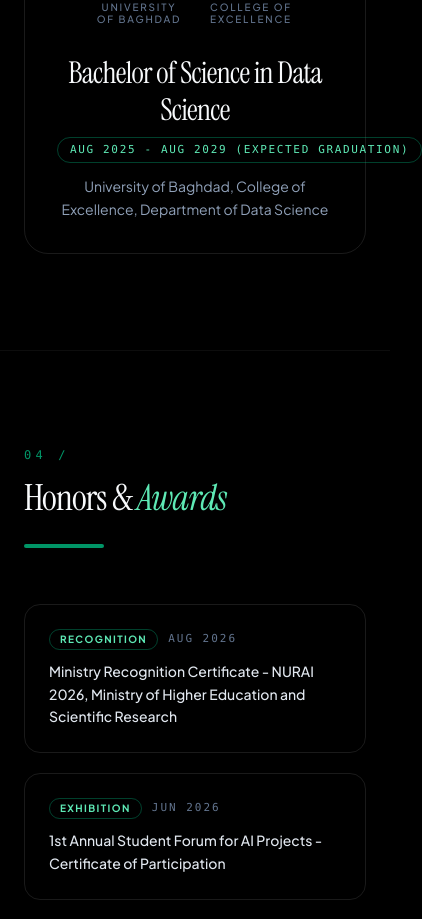
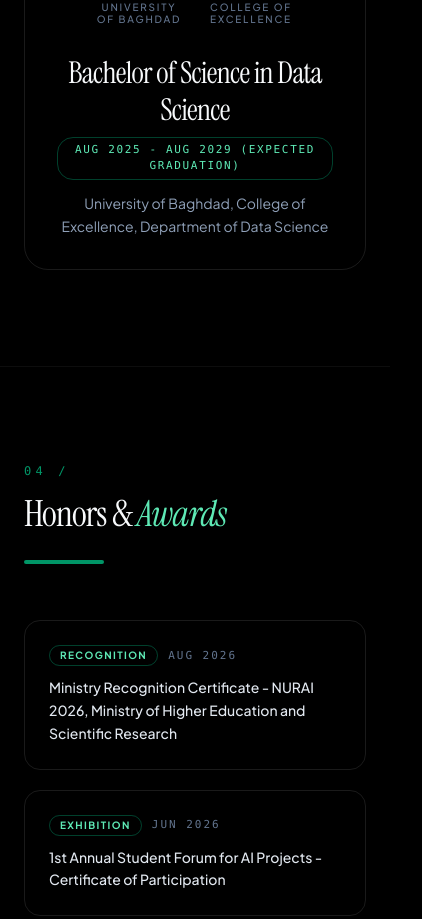
Before and after one commit to Rasul-Mushtaq/rasul-mushtaq-portfolio, a React (Vite) app: page / in a window 390 px wide. Shown: the part 5380-6299 px from the top of the page, 422 px wide, since content can reach past the window. Built offline with nearby package versions, Linux system fonts and the light colour scheme.

Commit message:
Update span styling in Education component

```diff
--- a/src/components/Education.tsx
+++ b/src/components/Education.tsx
@@ -55,7 +55,7 @@ function Education() {
                 <h3 className="font-display text-3xl leading-tight tracking-tight text-slate-50 rtl-serif">
                   {degree}
                 </h3>
-                <span className="shrink-0 rounded-full border border-emerald-400/30 px-3 py-1 font-mono text-[11px] uppercase tracking-[0.15em] text-emerald-300">
+                <span className="max-w-full rounded-2xl sm:rounded-full border border-emerald-400/30 px-3 py-1 font-mono text-[11px] uppercase tracking-[0.15em] text-emerald-300">
                   {t.education.period || edu.period}
                 </span>
               </div>
```
